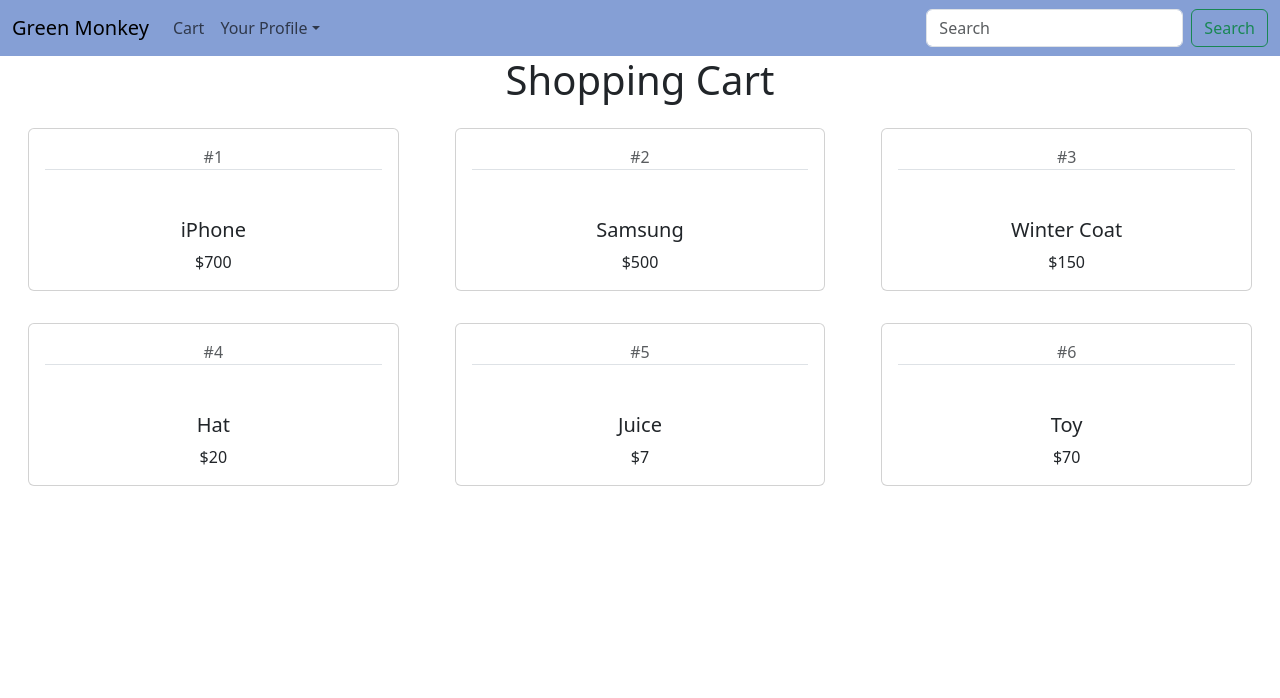
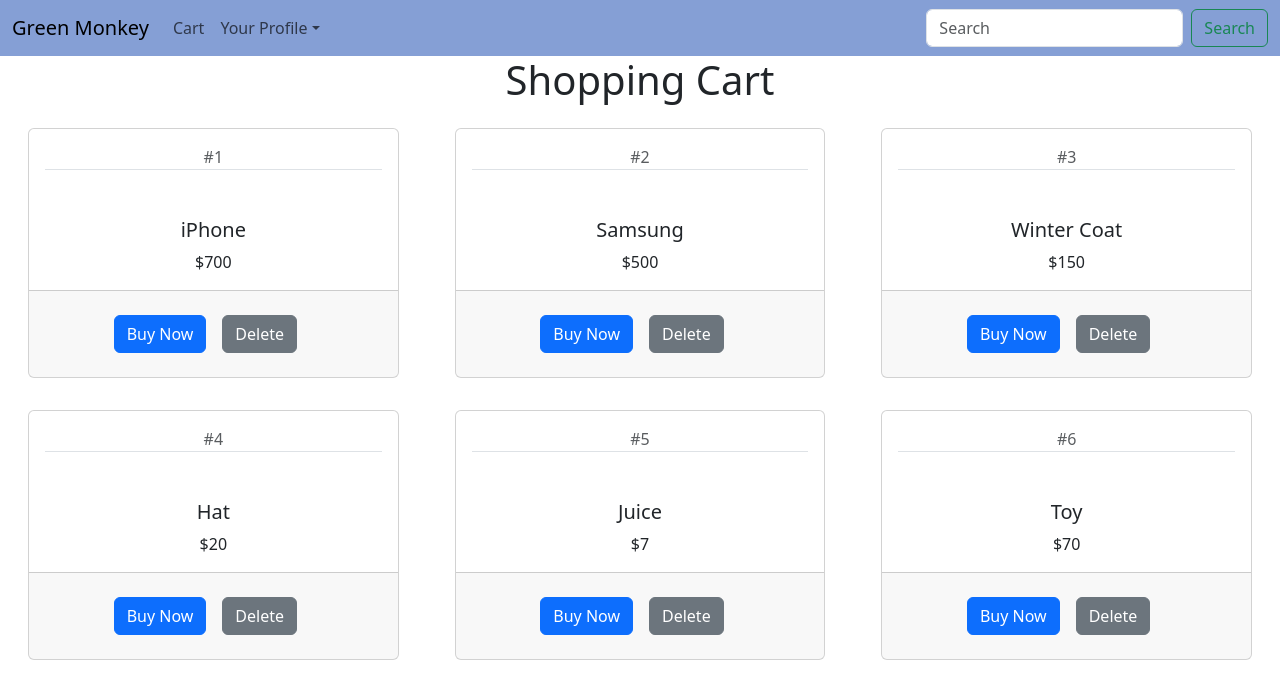
Before and after one commit to Tatiana-425/online-marketplace-app, a React (Create React App) app: page /cart in a window 1280 px wide. Shown: the top 698 px of the page. Built offline with nearby package versions, Linux system fonts and the light colour scheme.

Commit message:
used props.children method, added Buy Now and Delete buttons in the Shopping Cart

```diff
--- a/src/Product.jsx
+++ b/src/Product.jsx
@@ -2,15 +2,25 @@ import React, {Component} from 'react';
 
 export default class Product extends Component
 {
+    state={
+        id: this.props.id,
+        productName: this.props.productName,
+        price: this.props.price
+    };
+
 render(){
     console.log(this.props);
     return (
     <div className='col-lg-4'>
     <div className='card m-3'>
         <div className='card-body'>
-            <div className="text-muted"> #{this.props.id}</div>
-            <h5 className="pt-5 border-top">{this.props.productName}</h5>
-            <div>${this.props.price}</div>
+            <div className="text-muted"> #{this.state.id}</div>
+            <h5 className="pt-5 border-top">{this.state.productName}</h5>
+            <div>${this.state.price}</div>
+            </div>
+            {/* the card body ends here */}
+            <div className='card-footer'>
+                {this.props.children}
             </div>
         </div>
         </div>
--- a/src/ShoppingCart.jsx
+++ b/src/ShoppingCart.jsx
@@ -22,7 +22,10 @@ export default class ShoppingCart extends Component {
 
         <div className="row">
         {this.state.products.map((prod)=>{
-            return <Product key={prod.id} id={prod.id} productName={prod.productName} price={prod.price}/>
+            return <Product key={prod.id} id={prod.id} productName={prod.productName} price={prod.price}>
+              <button className="btn btn-primary">Buy Now</button>
+              <button className="btn btn-secondary m-3">Delete</button>
+            </Product>
         })}
         </div>
       </div>
```
